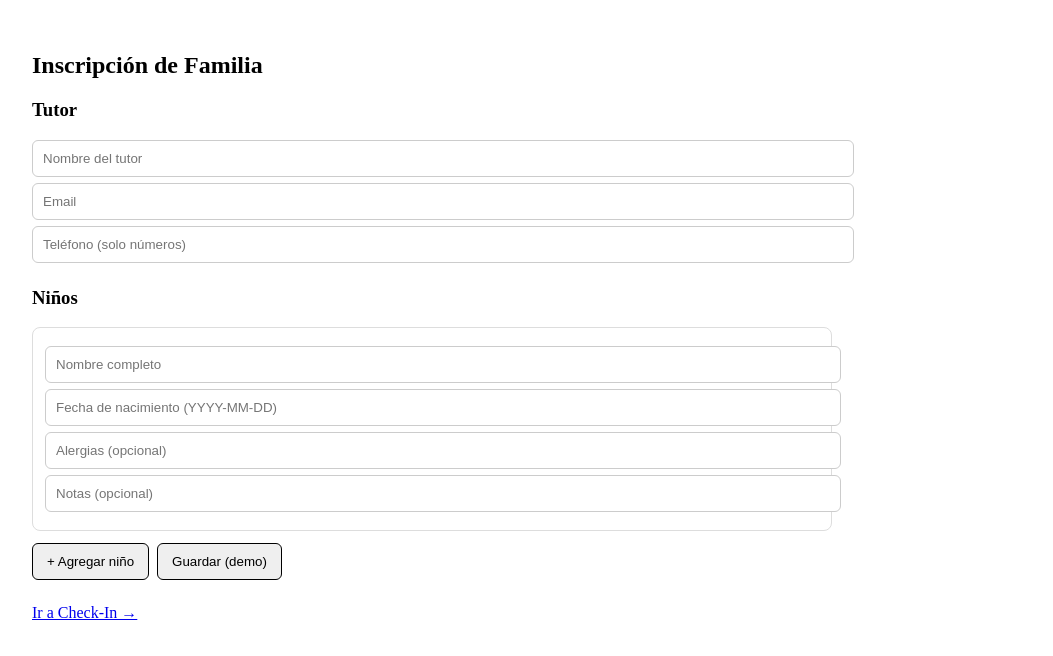
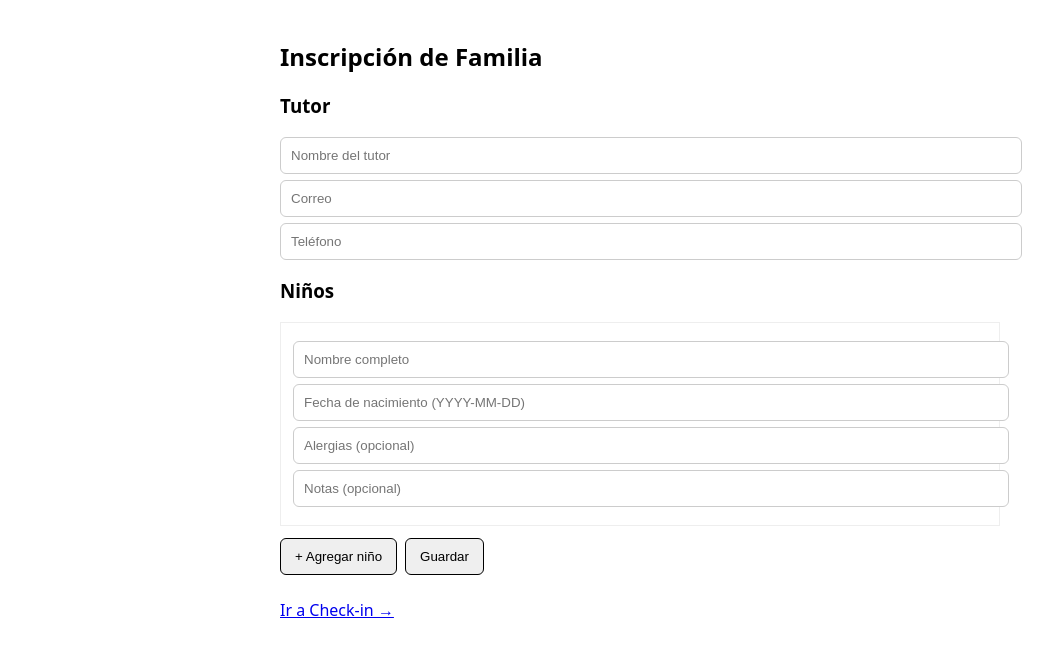
Before and after one commit to firezonekidszone/kids-checkin, a Next.js app: page /kiosk/signup in a window 1280 px wide. Shown: the top 656 px of the page, without its empty margins (0-1053 px from the left). Built offline with nearby package versions, Linux system fonts and the light colour scheme.

Commit message:
Update page.tsx

```diff
--- a/app/kiosk/signup/page.tsx
+++ b/app/kiosk/signup/page.tsx
@@ -2,156 +2,74 @@
 
 import { useState } from 'react';
 
-type Child = {
-  full_name: string;
-  dob: string;        // YYYY-MM-DD
-  allergies?: string;
-  notes?: string;
-};
+type Child = { full_name: string; dob: string; allergies?: string; notes?: string };
 
-export default function SignupPage() {
+export default function Page() {
   const [guardianName, setGuardianName] = useState('');
-  const [email, setEmail] = useState('');
-  const [phone, setPhone] = useState('');
-  const [children, setChildren] = useState<Child[]>([
-    { full_name: '', dob: '' },
-  ]);
+  const [guardianEmail, setGuardianEmail] = useState('');
+  const [guardianPhone, setGuardianPhone] = useState('');
+  const [children, setChildren] = useState<Child[]>([{ full_name: '', dob: '' }]);
   const [msg, setMsg] = useState<string | null>(null);
 
   const addChild = () => setChildren((c) => [...c, { full_name: '', dob: '' }]);
 
-  const onSubmit = async (e: React.FormEvent) => {
+  const submit = async (e: React.FormEvent) => {
     e.preventDefault();
-    setMsg('Enviando…');
+    setMsg(null);
+    // aquí solo simula OK para compilar limpio
+    setTimeout(() => setMsg('Inscripción guardada (demo).'), 300);
+  };
 
-    try {
-      console.log({
-        guardian: { guardianName, email, phone },
-        children,
-      });
-      setMsg('¡Listo! (Demo) Formulario enviado en cliente.');
-    } catch (err: any) {
-      setMsg(`Error: ${err?.message ?? 'desconocido'}`);
-    }
+  const inputStyle: React.CSSProperties = {
+    display: 'block', width: '100%', padding: '10px', margin: '6px 0',
+    border: '1px solid #ccc', borderRadius: 6,
+  };
+  const buttonStyle: React.CSSProperties = {
+    padding: '10px 14px', border: '1px solid #000', borderRadius: 6, cursor: 'pointer',
   };
 
   return (
-    <main style={{ padding: 24, maxWidth: 800 }}>
+    <main style={{ maxWidth: 720, margin: '40px auto', fontFamily: 'system-ui, sans-serif' }}>
       <h2>Inscripción de Familia</h2>
 
-      <form onSubmit={onSubmit} style={{ marginTop: 16 }}>
+      <form onSubmit={submit}>
         <h3>Tutor</h3>
+        <input style={inputStyle} placeholder="Nombre del tutor"
+               value={guardianName} onChange={(e)=>setGuardianName(e.target.value)} />
+        <input style={inputStyle} placeholder="Correo"
+               value={guardianEmail} onChange={(e)=>setGuardianEmail(e.target.value)} />
+        <input style={inputStyle} placeholder="Teléfono"
+               value={guardianPhone} onChange={(e)=>setGuardianPhone(e.target.value)} />
 
-        <input
-          placeholder="Nombre del tutor"
-          value={guardianName}
-          onChange={(e) => setGuardianName(e.target.value)}
-          required
-          style={inputStyle}
-        />
-
-        <input
-          placeholder="Email"
-          value={email}
-          onChange={(e) => setEmail(e.target.value)}
-          type="email"
-          required
-          style={inputStyle}
-        />
-
-        <input
-          placeholder="Teléfono (solo números)"
-          value={phone}
-          onChange={(e) => setPhone(e.target.value)}
-          pattern="^[0-9+\\-\\s()]*$"
-          required
-          style={inputStyle}
-        />
-
-        <h3 style={{ marginTop: 24 }}>Niños</h3>
-
+        <h3>Niños</h3>
         {children.map((c, i) => (
-          <div key={i} style={{ border: '1px solid #ddd', padding: 12, borderRadius: 8, marginBottom: 12 }}>
-            <input
-              placeholder="Nombre completo"
-              value={c.full_name}
-              onChange={(e) => {
-                const n = [...children];
-                n[i].full_name = e.target.value;
-                setChildren(n);
-              }}
-              required
-              style={inputStyle}
-            />
-
-            <input
-              placeholder="Fecha de nacimiento (YYYY-MM-DD)"
-              value={c.dob}
-              onChange={(e) => {
-                const n = [...children];
-                n[i].dob = e.target.value;
-                setChildren(n);
-              }}
-              pattern="^\\d{4}-\\d{2}-\\d{2}$"
-              required
-              style={inputStyle}
-            />
-
-            <input
-              placeholder="Alergias (opcional)"
-              value={c.allergies ?? ''}
-              onChange={(e) => {
-                const n = [...children];
-                n[i].allergies = e.target.value;
-                setChildren(n);
-              }}
-              style={inputStyle}
-            />
-
-            <input
-              placeholder="Notas (opcional)"
-              value={c.notes ?? ''}
-              onChange={(e) => {
-                const n = [...children];
-                n[i].notes = e.target.value;
-                setChildren(n);
-              }}
-              style={inputStyle}
-            />
+          <div key={i} style={{ border: '1px solid #eee', padding: 12, margin: '8px 0' }}>
+            <input style={inputStyle} placeholder="Nombre completo"
+                   value={c.full_name}
+                   onChange={(e)=>setChildren(cs => (cs.map((x,idx)=> idx===i ? {...x, full_name:e.target.value} : x)))} />
+            <input style={inputStyle} placeholder="Fecha de nacimiento (YYYY-MM-DD)"
+                   value={c.dob}
+                   onChange={(e)=>setChildren(cs => (cs.map((x,idx)=> idx===i ? {...x, dob:e.target.value} : x)))} />
+            <input style={inputStyle} placeholder="Alergias (opcional)"
+                   value={c.allergies || ''}
+                   onChange={(e)=>setChildren(cs => (cs.map((x,idx)=> idx===i ? {...x, allergies:e.target.value} : x)))} />
+            <input style={inputStyle} placeholder="Notas (opcional)"
+                   value={c.notes || ''}
+                   onChange={(e)=>setChildren(cs => (cs.map((x,idx)=> idx===i ? {...x, notes:e.target.value} : x)))} />
           </div>
         ))}
 
-        <button type="button" onClick={addChild} style={buttonStyle}>
-          + Agregar niño
-        </button>
-
-        <button type="submit" style={buttonStyle}>
-          Guardar (demo)
-        </button>
+        <div style={{ marginTop: 12 }}>
+          <button type="button" onClick={addChild} style={{ ...buttonStyle, marginRight: 8 }}>+ Agregar niño</button>
+          <button type="submit" style={buttonStyle}>Guardar</button>
+        </div>
       </form>
 
-      {msg && <p style={{ marginTop: 16 }}>{msg}</p>}
+      {msg && <p style={{ marginTop: 16, color: 'green' }}>{msg}</p>}
 
       <div style={{ marginTop: 24 }}>
-        <a href="/kiosk/checkin">Ir a Check-In →</a>
+        <a href="/kiosk/checkin">Ir a Check-in →</a>
       </div>
     </main>
   );
 }
-
-const inputStyle: React.CSSProperties = {
-  display: 'block',
-  width: '100%',
-  padding: '10px',
-  margin: '6px 0',
-  border: '1px solid #ccc',
-  borderRadius: 6,
-};
-
-const buttonStyle: React.CSSProperties = {
-  padding: '10px 14px',
-  border: '1px solid #000',
-  borderRadius: 6,
-  marginRight: 8,
-  cursor: 'pointer',
-};
```
